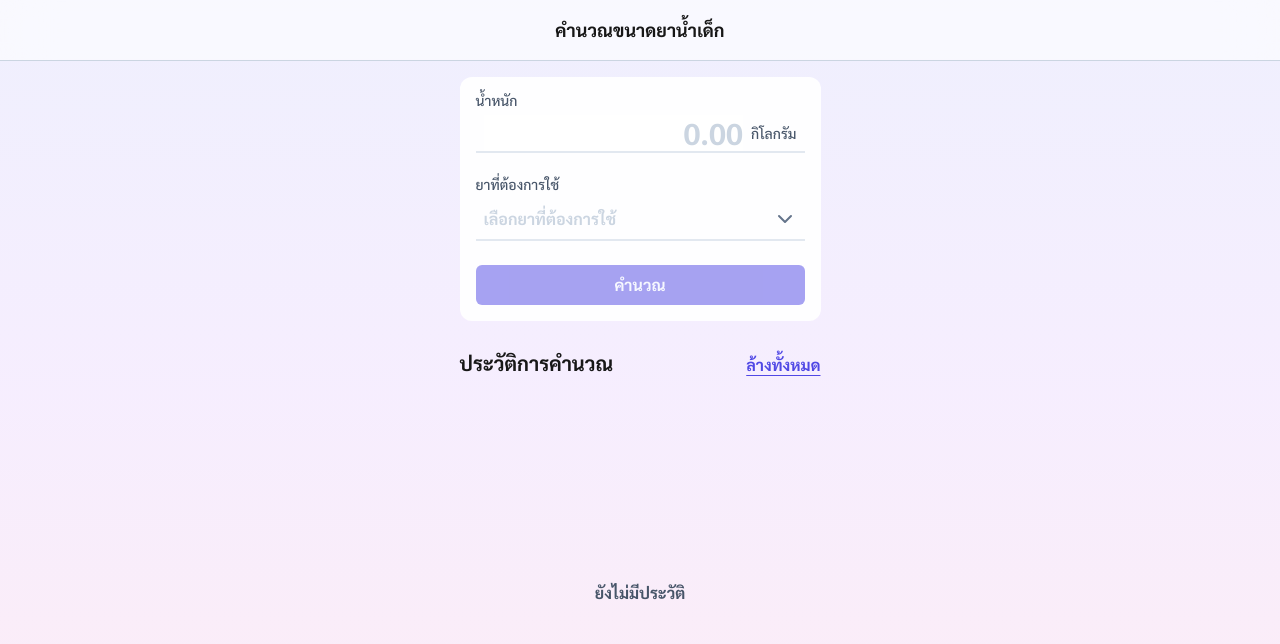
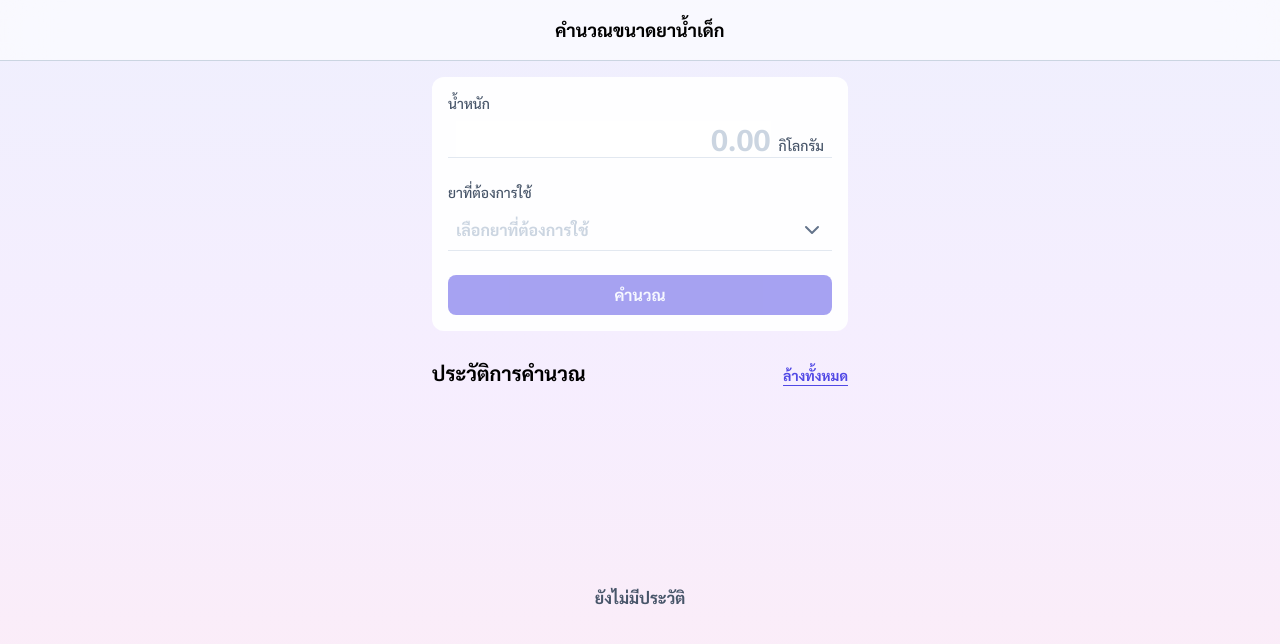
Before and after one commit to pangpondwee/kid-drugs-calculator, a Next.js app: page / in a window 1280 px wide. Shown: the top 644 px of the page. Built offline with nearby package versions, Linux system fonts and the light colour scheme; what next would draw is missing.

Commit message:
style: adjust css styling

```diff
--- a/app/_components/drug-select.tsx
+++ b/app/_components/drug-select.tsx
@@ -14,7 +14,7 @@ export function DrugSelect({ onClick }: DrugSelectProps) {
 
   return (
     <div
-      className="flex py-2 items-center border-b-2 px-2 gap-2 cursor-pointer"
+      className="flex py-2 items-center border-b px-2 gap-2 cursor-pointer"
       onClick={onClick}
     >
       <p
--- a/app/_components/form.tsx
+++ b/app/_components/form.tsx
@@ -15,6 +15,7 @@ import { useAtom } from "jotai";
 import { drugAtom, historyDrugAtom } from "@/store/atoms";
 import { useState } from "react";
 import { calculateDrug } from "./function";
+import { Card, CardContent } from "@/components/ui/card";
 
 interface DrugDrawerProps {
   open: boolean;
@@ -48,13 +49,14 @@ function CustomInput({ ...props }: CustomInputProps) {
   return (
     <div className="grid w-full max-w-sm items-center gap-2">
       <Label htmlFor="weight">น้ำหนัก</Label>
-      <div className="flex items-center border-b-2 px-2 gap-2">
+      <div className="flex items-baseline border-b px-2 gap-2">
         <input
           id="weight"
           type="number"
+          inputMode="decimal"
           value={props.value?.toString() || ""}
           placeholder={props.placeholder}
-          className="text-right w-full focus:text-right border-0 p-0 rounded-none appearance-none text-3xl font-bold text-indigo-600 placeholder:text-3xl placeholder:font-bold placeholder:text-slate-300"
+          className="text-right w-full focus:text-right border-0 p-0 rounded-none appearance-none text-3xl font-bold text-indigo-600 placeholder:text-3xl placeholder:font-bold placeholder:text-slate-300 outline-none"
           onChange={(e) => props.onChange(e.target.valueAsNumber)}
         />
         <Label>กิโลกรัม</Label>
@@ -88,7 +90,8 @@ export default function Form() {
   return (
     <>
       <DrugDrawer open={open} onOpenChange={setOpen} />
-      <div className="flex flex-col p-4 gap-6 bg-white/95 rounded-xl ">
+      <Card>
+        <CardContent>
           <CustomInput
             name="weight"
             label="น้ำหนัก"
@@ -104,7 +107,8 @@ export default function Form() {
           <Button onClick={handleCalculate} disabled={!currentDrug || !weight}>
             คำนวณ
           </Button>
-      </div>
+        </CardContent>
+      </Card>
     </>
   );
 }
--- a/app/_components/history.tsx
+++ b/app/_components/history.tsx
@@ -14,7 +14,11 @@ export function History() {
     <div className="flex flex-col flex-1 gap-4">
       <div className="flex gap-4 items-baseline">
         <h2 className="text-xl font-bold w-full">ประวัติการคำนวณ</h2>
-        <Button variant="link" onClick={() => setHistoryDrug([])}>
+        <Button
+          variant="link"
+          className="text-sm"
+          onClick={() => setHistoryDrug([])}
+        >
           ล้างทั้งหมด
         </Button>
       </div>
@@ -40,7 +44,7 @@ export function History() {
               <Trash2Icon size={20} />
             </Button>
           </CardHeader>
-          <CardContent className="p-4 flex flex-col gap-5">
+          <CardContent className="flex flex-col gap-5">
             <div className="flex flex-col gap-1">
               <span className="text-sm font-bold text-slate-800">
                 ขนาดยาตั้งต้น
--- a/app/_components/search-input.tsx
+++ b/app/_components/search-input.tsx
@@ -14,7 +14,7 @@ export function SearchInput() {
       <SearchIcon className="size-5 text-slate-400" />
       <input
         type="text"
-        className="border-0 p-0 rounded-none h-fit appearance-none text-md placeholder:text-md  placeholder:text-slate-300"
+        className="flex-1 border-0 p-0 rounded-none h-fit appearance-none text-md placeholder:text-md  placeholder:text-slate-300 outline-none"
         placeholder="ค้นหาด้วยชื่อ"
         defaultValue={search}
         onChange={(e) => setSearch(e.target.value.trim())}
--- a/app/globals.css
+++ b/app/globals.css
@@ -1,18 +1,6 @@
 @tailwind base;
 @tailwind components;
 @tailwind utilities;
-
-:root {
-  --background: #ffffff;
-  --foreground: #171717;
-}
-
-@media (prefers-color-scheme: dark) {
-  :root {
-    --background: #0a0a0a;
-    --foreground: #ededed;
-  }
-}
 
 body {
   color: var(--foreground);
--- a/app/page.tsx
+++ b/app/page.tsx
@@ -7,7 +7,7 @@ export default function Page() {
       <header className="bg-white/60 backdrop-blur-xl p-4 border-b-[0.5px] border-slate-300 flex w-full justify-center">
         <h1 className="text-lg font-bold">คำนวณขนาดยาน้ำเด็ก</h1>
       </header>
-      <main className="flex flex-col flex-1 p-4 gap-6 max-w-screen-xs mx-auto">
+      <main className="flex flex-col flex-1 p-4 gap-6 max-w-screen-sm mx-auto">
         <Form />
         <History />
       </main>
--- a/components/ui/button.tsx
+++ b/components/ui/button.tsx
@@ -5,7 +5,7 @@ import { cva, type VariantProps } from "class-variance-authority";
 import { cn } from "@/lib/utils";
 
 const buttonVariants = cva(
-  "inline-flex items-center justify-center whitespace-nowrap rounded-md text-base font-bold ring-offset-background transition-colors focus-visible:outline-none focus-visible:ring-2 focus-visible:ring-ring focus-visible:ring-offset-2 disabled:pointer-events-none disabled:opacity-50",
+  "inline-flex items-center justify-center whitespace-nowrap rounded-lg text-base font-bold ring-offset-background transition-colors focus-visible:outline-none focus-visible:ring-2 focus-visible:ring-ring focus-visible:ring-offset-2 disabled:pointer-events-none disabled:opacity-50",
   {
     variants: {
       variant: {
@@ -14,7 +14,7 @@ const buttonVariants = cva(
         destructive:
           "bg-destructive text-destructive-foreground hover:bg-destructive/90 px-4 py-2",
         outline:
-          "border border-input bg-background hover:bg-accent hover:text-accent-foreground px-4 py-2",
+          "border border-slate-300 bg-background hover:bg-accent hover:text-accent-foreground px-4 py-2",
         secondary:
           "bg-secondary text-secondary-foreground hover:bg-secondary/80 px-4 py-2",
         ghost: "hover:bg-accent hover:text-accent-foreground px-4 py-2",
--- a/components/ui/card.tsx
+++ b/components/ui/card.tsx
@@ -8,10 +8,7 @@ const Card = React.forwardRef<
 >(({ className, ...props }, ref) => (
   <div
     ref={ref}
-    className={cn(
-      "rounded-lg border bg-card text-card-foreground shadow-sm",
-      className
-    )}
+    className={cn("rounded-xl text-card-foreground bg-white/95", className)}
     {...props}
   />
 ));
@@ -35,10 +32,7 @@ const CardTitle = React.forwardRef<
 >(({ className, ...props }, ref) => (
   <h3
     ref={ref}
-    className={cn(
-      "text-2xl font-semibold leading-none tracking-tight",
-      className
-    )}
+    className={cn("text-2xl font-semibold", className)}
     {...props}
   />
 ));
@@ -60,7 +54,11 @@ const CardContent = React.forwardRef<
   HTMLDivElement,
   React.HTMLAttributes<HTMLDivElement>
 >(({ className, ...props }, ref) => (
-  <div ref={ref} className={cn("p-6 pt-0", className)} {...props} />
+  <div
+    ref={ref}
+    className={cn("flex flex-col p-4 gap-6", className)}
+    {...props}
+  />
 ));
 CardContent.displayName = "CardContent";
 
--- a/components/ui/drawer.tsx
+++ b/components/ui/drawer.tsx
@@ -43,7 +43,7 @@ const DrawerContent = React.forwardRef<
     <DrawerPrimitive.Content
       ref={ref}
       className={cn(
-        "fixed inset-x-0 bottom-0 z-50 mt-24 flex h-auto flex-col rounded-t-[10px] border bg-background",
+        "fixed inset-x-0 bottom-0 z-50 mt-24 flex h-auto flex-col rounded-t-xl border bg-background outline-none",
         className
       )}
       {...props}
@@ -82,10 +82,7 @@ const DrawerTitle = React.forwardRef<
 >(({ className, ...props }, ref) => (
   <DrawerPrimitive.Title
     ref={ref}
-    className={cn(
-      "text-lg font-semibold leading-none tracking-tight",
-      className
-    )}
+    className={cn("text-lg font-bold", className)}
     {...props}
   />
 ));
--- a/components/ui/label.tsx
+++ b/components/ui/label.tsx
@@ -7,7 +7,7 @@ import { cva, type VariantProps } from "class-variance-authority";
 import { cn } from "@/lib/utils";
 
 const labelVariants = cva(
-  "text-sm font-medium text-slate-600 leading-none peer-disabled:cursor-not-allowed peer-disabled:opacity-70"
+  "text-sm font-medium text-slate-600 peer-disabled:cursor-not-allowed peer-disabled:opacity-70"
 );
 
 const Label = React.forwardRef<
```
Lines whose indentation alone changed are shown as unchanged.
